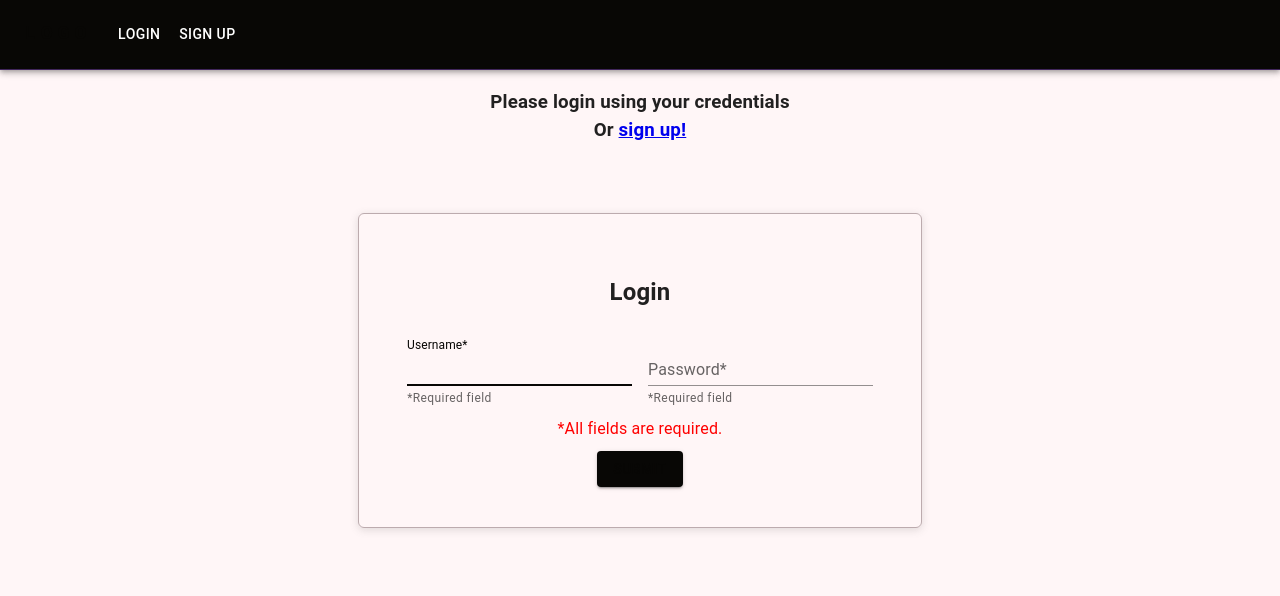
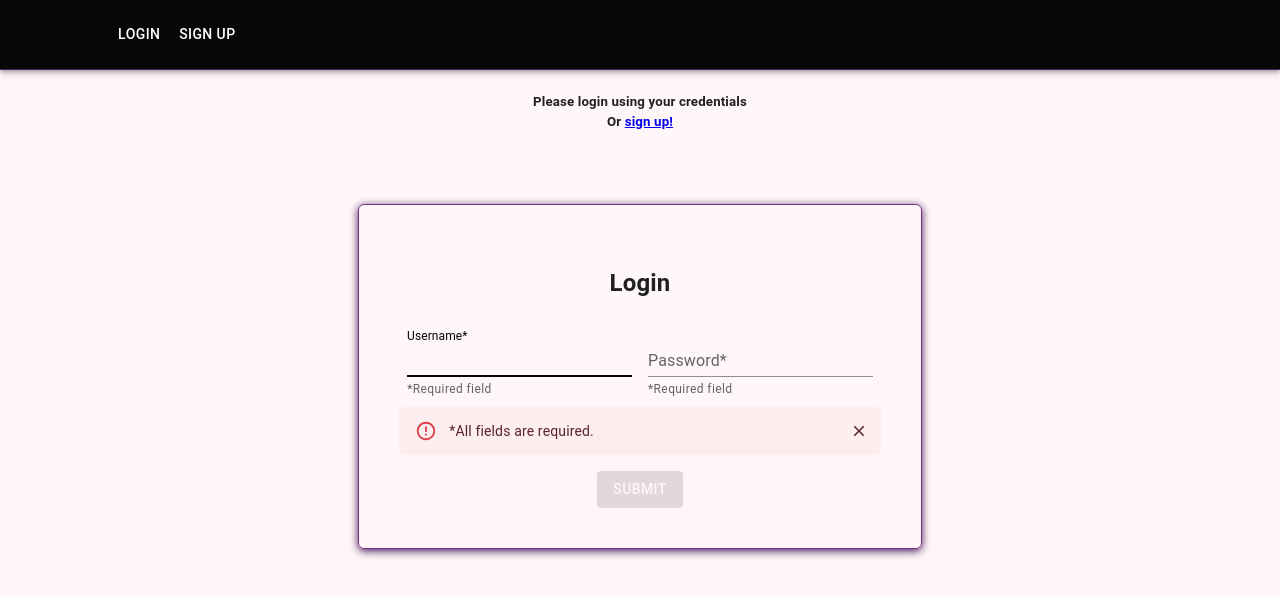
Before and after one commit to Mix-and-match-NU/mix-match, a React (Create React App) app: page /Login in a window 1280 px wide. Both pictures are taken after a click on the element 519 px from the left and 369 px from the top of the page. Shown: the top 596 px of the page. Built offline with nearby package versions, Linux system fonts and the light colour scheme; the HTML template or start-up script is replaced by a standard one.

Commit message:
login styling.

```diff
--- a/src/Pages/Login.js
+++ b/src/Pages/Login.js
@@ -9,10 +9,16 @@ import { Link, Navigate } from "react-router-dom";
 import Box from "@mui/material/Box";
 import TextField from "@mui/material/TextField";
 import Button from "@mui/material/Button";
+import Alert from "@mui/material/Alert";
+import IconButton from "@mui/material/IconButton";
+import Collapse from "@mui/material/Collapse";
+import CloseIcon from "@mui/icons-material/Close";
+import { Typography } from "@mui/material";
 
 export default function Login(props) {
   const [formState, setFormState] = useState({ username: "", password: "" });
   const [login, { error, data }] = useMutation(LOGIN_USER);
+  const [open, setOpen] = React.useState(true);
 
   // update state based on form input changes
   const handleChange = (event) => {
@@ -39,15 +45,15 @@ export default function Login(props) {
     } catch (e) {
       console.error(e);
     }
-    if (Auth.loggedIn()) {
-      <>
-        <Navigate to="/Profile"></Navigate>
-      </>;
-    } else {
-      <>
-        <Navigate to="/Login"></Navigate>
-      </>;
-    }
+    // if (Auth.loggedIn()) {
+    //   <>
+    //     <Navigate to="/Profile"></Navigate>
+    //   </>;
+    // } else {
+    //   <>
+    //     <Navigate to="/Login"></Navigate>
+    //   </>;
+    // }
 
     // clear form values
     setFormState({
@@ -69,7 +75,17 @@ export default function Login(props) {
 
   return (
     <>
-      <h3 className="loginDescrip"> {Auth.loggedIn() ? <p>Logged in, start Matching!</p> : <p>Please login using your credentials <br></br>Or <Link to="/Signup">sign up!</Link></p>}</h3>
+      <h5 variant="h3" className="loginDescrip">
+        {" "}
+        {Auth.loggedIn() ? (
+          <p>Logged in, start Matching!</p>
+        ) : (
+          <p>
+            Please login using your credentials <br></br>Or{" "}
+            <Link to="/Signup">sign up!</Link>
+          </p>
+        )}
+      </h5>
       <div className="formBox">
         <Box
           component="form"
@@ -108,21 +124,48 @@ export default function Login(props) {
                 helperText="*Required field"
               />
             </div>
-            <div className="alertDiv">
-              <alert>
-                {pointer && <alert style={{ color: "red" }}>{pointer}</alert>}
-              </alert>
-            </div>
-            <div>
+
+            <>
+              <Box sx={{ width: "100%" }} >
+                <Collapse in={open} >
+                  {pointer && (
+                    <Alert
+
+                      severity="error"
+                      action={
+                        <IconButton
+                          aria-label="close"
+                          color="inherit"
+                          size="small"
+                          onClick={() => {
+                            setOpen(false);
+                          }}
+                        >
+                          <CloseIcon fontSize="inherit" />
+                        </IconButton>
+                      }
+                      sx={{ mb: 2 }}
+                    >
+                      {pointer}
+                    </Alert>
+                  )}
+                </Collapse>
+                <div className="loginButton">
                 <Button
+                  disabled={open}
+                  variant="contained"
+                  onClick={() => {
+                    setOpen(true);
+                  }}
                   className="submit"
-                style={{ cursor: "pointer" }}
+                  style={{ cursor: "pointer", color: "#fff6f7" }}
                   type="submit"
-                variant="contained"
                 >
                   Submit
                 </Button>
                 </div>
+              </Box>
+            </>
           </div>
         </Box>
       </div>
--- a/src/index.css
+++ b/src/index.css
@@ -23,6 +23,15 @@ code {
 }
 
 
+/* ****************** LOGIN ****************** */
+
+.loginButton{
+  display: flex;
+  flex-direction: row;
+  justify-content: center;
+}
+
+
 /* ****************** SIGNUP ****************** */
 
 .formBox {
@@ -33,8 +42,8 @@ code {
 }
 
 .innerFormBox {
-  border: #bcabae solid 1px;
-  box-shadow: rgba(99, 99, 99, 0.2) 0px 2px 8px 0px;
+  border: #7E2E84 solid 1px;
+  box-shadow: #3B1760 0px 2px 8px 0px;
   border-radius: 6px;
   padding: 40px;
   display: flex;
@@ -62,7 +71,7 @@ code {
 
 .outterProfileCard {
   border: 1px solid #3B1760;
-  border-radius: 5px ;
+  border-radius: 6px ;
   justify-content: center;
   display: flex;
   margin: auto;
```
Lines whose indentation alone changed are shown as unchanged.
